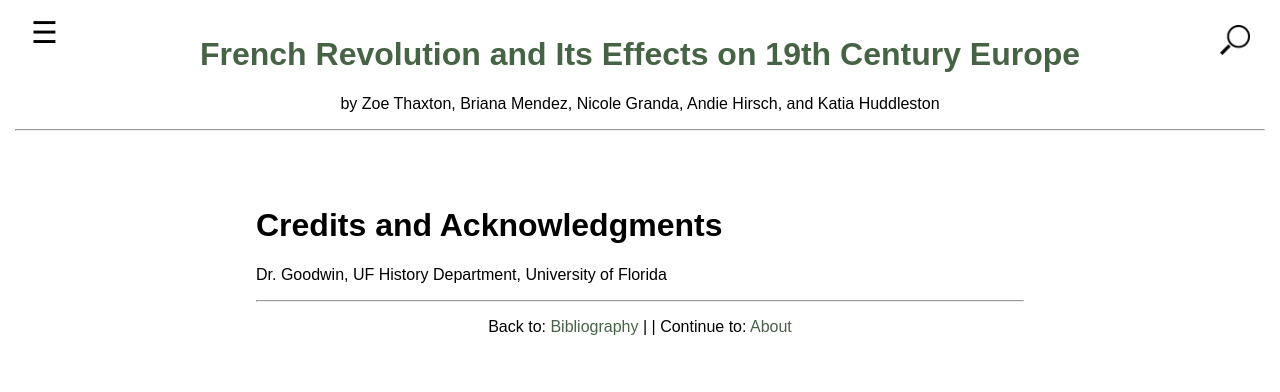
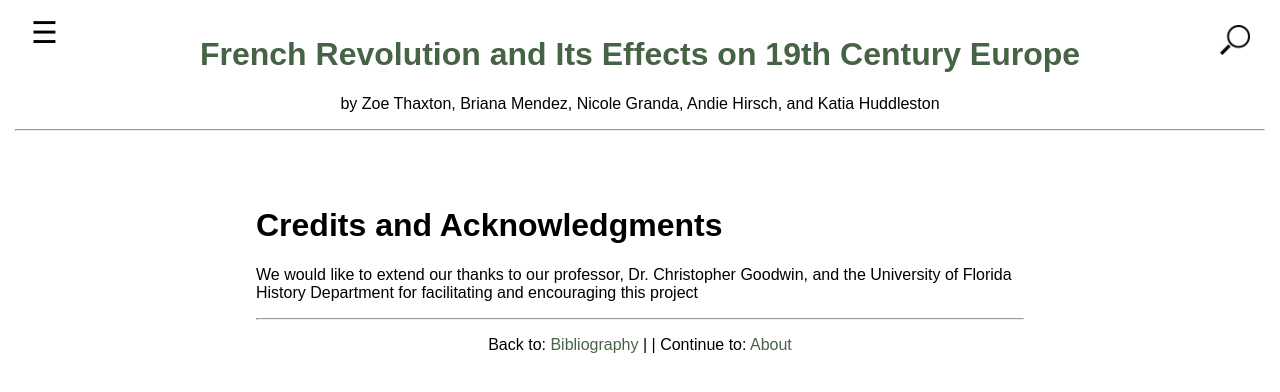
Before and after one commit to zoethaxton/Thaxton-Zoe-EUH-3205, a Jekyll site: the page built from 006_credits_acknowledgments.md, in a window 1280 px wide. Shown: the top 392 px of the page. Built offline with Jekyll 4.4.1, drawn with Linux system fonts in a browser that asks for light colours.

Commit message:
Update 006_credits_acknowledgments.md

```diff
--- a/006_credits_acknowledgments.md
+++ b/006_credits_acknowledgments.md
@@ -5,4 +5,5 @@ number: 6
 ---
 
 # Credits and Acknowledgments
-Dr. Goodwin, UF History Department, University of Florida
+
+We would like to extend our thanks to our professor, Dr. Christopher Goodwin, and the University of Florida History Department for facilitating and encouraging this project
```
